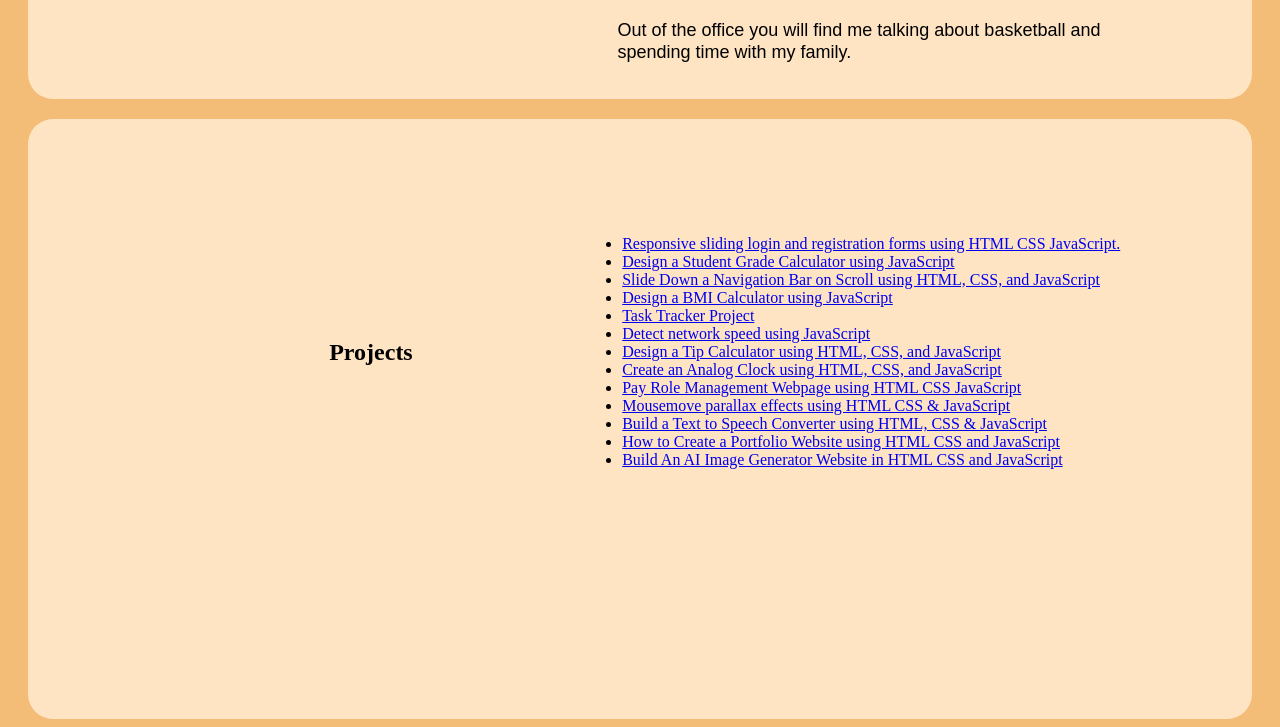
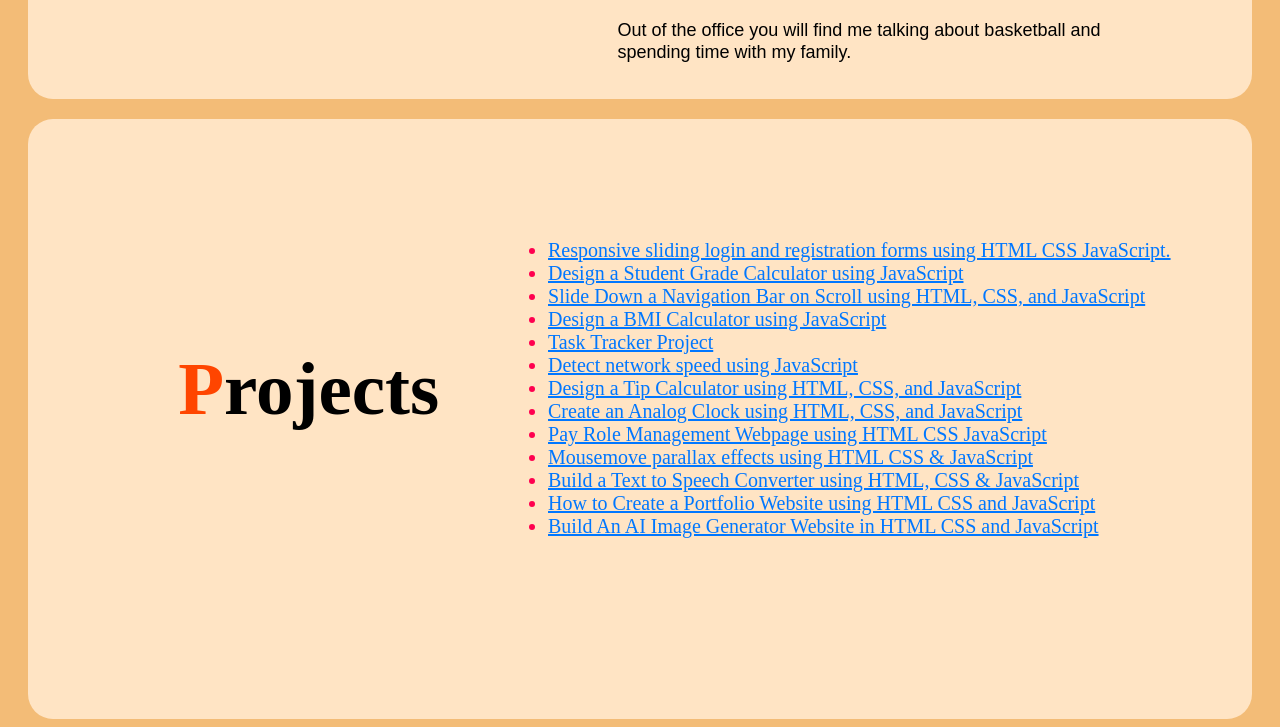
Before and after one commit to Pritesh564/profile_webpage, a plain HTML site: page index.html in a window 1280 px wide. Shown: the part 1341-2068 px from the top of the page. Drawn offline with Linux system fonts and the light colour scheme.

Commit message:
Update index.html

```diff
--- a/index.html
+++ b/index.html
@@ -344,23 +344,24 @@
         <div class="bg3 bg2"></div>
         <div class="p">
             <div class="project-text"></div>
-                <h2>Projects</h2>
+               <h2 style="font-size:75px;"><span>P</span>rojects</h2>
 
-                <ul>
-                    <li><a href="Q1.html">Responsive sliding login and registration forms using HTML CSS JavaScript.</a></li>
-                    <li><a href="Q2.html">Design a Student Grade Calculator using JavaScript</a></li>
-                    <li><a href="Q3.html">Slide Down a Navigation Bar on Scroll using HTML, CSS, and JavaScript</a></li>
-                    <li><a href="Q4.html">Design a BMI Calculator using JavaScript</a></li>
-                    <li><a href="Q5.html">Task Tracker Project</a></li>
-                    <li><a href="Q6.html">Detect network speed using JavaScript</a></li>
-                    <li><a href="Q7.html">Design a Tip Calculator using HTML, CSS, and JavaScript</a></li>
-                    <li><a href="Q8.html">Create an Analog Clock using HTML, CSS, and JavaScript</a></li>
-                    <li><a href="Q9.html">Pay Role Management Webpage using HTML CSS JavaScript</a></li>
-                    <li><a href="Q10.html">Mousemove parallax effects using HTML CSS & JavaScript</a></li>
-                    <li><a href="Q11.html">Build a Text to Speech Converter using HTML, CSS & JavaScript</a></li>
-                    <li><a href="Q12.html">How to Create a Portfolio Website using HTML CSS and JavaScript</a></li>
-                    <li><a href="Q13.html">Build An AI Image Generator Website in HTML CSS and JavaScript</a></li>
+                <ul style="font-size:20px;color:#ff004f">
+                    <li><a href="Q1.html" style="color:#0077ff">Responsive sliding login and registration forms using HTML CSS JavaScript.</a></li>
+                    <li><a href="Q2.html"style="color:#0077ff">Design a Student Grade Calculator using JavaScript</a></li>
+                    <li><a href="Q3.html" style="color:#0077ff">Slide Down a Navigation Bar on Scroll using HTML, CSS, and JavaScript</a></li>
+                    <li><a href="Q4.html"style="color:#0077ff">Design a BMI Calculator using JavaScript</a></li>
+                    <li><a href="Q5.html"style="color:#0077ff">Task Tracker Project</a></li>
+                    <li><a href="Q6.html"style="color:#0077ff">Detect network speed using JavaScript</a></li>
+                    <li><a href="Q7.html"style="color:#0077ff">Design a Tip Calculator using HTML, CSS, and JavaScript</a></li>
+                    <li><a href="Q8.html" style="color:#0077ff">Create an Analog Clock using HTML, CSS, and JavaScript</a></li>
+                    <li><a href="Q9.html" style="color:#0077ff">Pay Role Management Webpage using HTML CSS JavaScript</a></li>
+                    <li><a href="Q10.html" style="color:#0077ff">Mousemove parallax effects using HTML CSS & JavaScript</a></li>
+                    <li><a href="Q11.html" style="color:#0077ff">Build a Text to Speech Converter using HTML, CSS & JavaScript</a></li>
+                    <li><a href="Q12.html" style="color:#0077ff">How to Create a Portfolio Website using HTML CSS and JavaScript</a></li>
+                    <li><a href="Q13.html" style="color:#0077ff">Build An AI Image Generator Website in HTML CSS and JavaScript</a></li>
                 </ul>
+
 
 
         </div>
```
